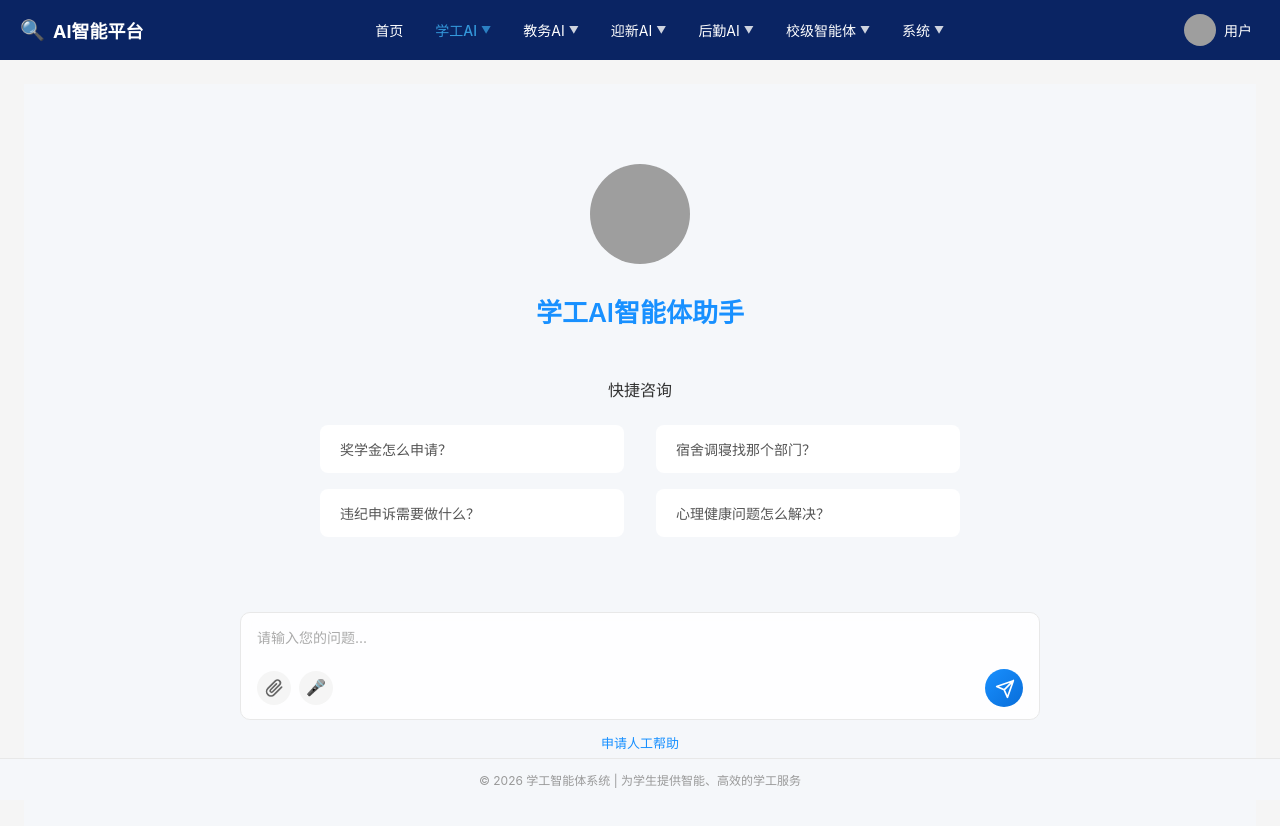
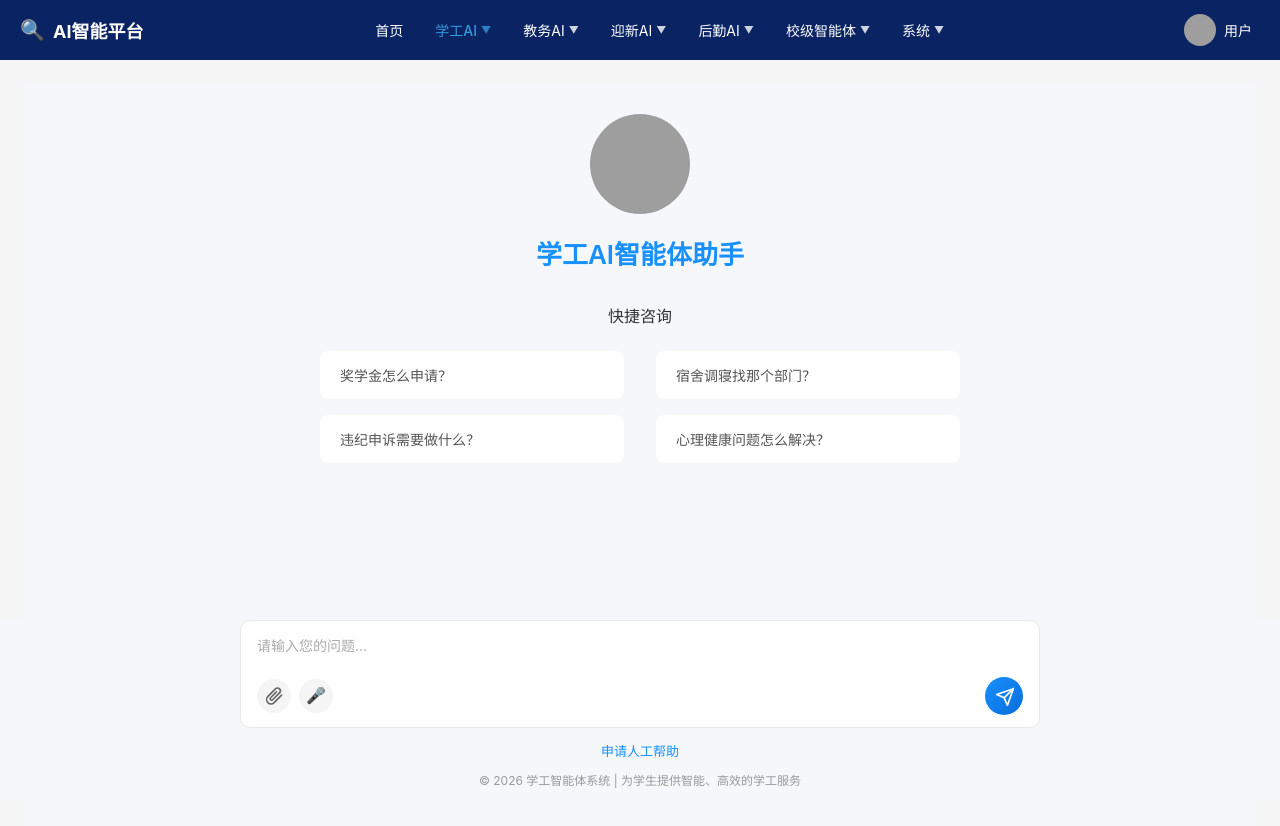
Before and after one commit to cjpcp/learn-work-agent-front, a Vue app: page /consultation in a window 1280 px wide. Shown: the top 826 px of the page. Built offline with nearby package versions, Linux system fonts and the light colour scheme; sample sign-in values are in the browser's storage; grey boxes are pictures that could not be loaded.

Commit message:
修复以下问题：1.智能咨询界面不协调，回答问题显示在文本框下透明区域 2.“人工处理中心”根据用户是否处理他人转接问题来显示；

```diff
--- a/src/api/consultation.ts
+++ b/src/api/consultation.ts
@@ -192,4 +192,7 @@ export const consultationApi = {
   getCompletedTransfers: (params: PageRequest): Promise<PageResult<HumanTransfer>> => {
     return request.get('/consultation/transfers/completed', { params })
   },
+  checkTransferConfigPermission: (): Promise<boolean> => {
+    return request.get('/consultation/transfer-config/permission')
+  },
 }
--- a/src/types/index.ts
+++ b/src/types/index.ts
@@ -131,6 +131,9 @@ export interface LeaveApplication {
   cancelApprovalComment?: string
   cancelApprovalTime?: string
   studentName?: string
+  departmentName?: string
+  grade?: string
+  className?: string
   createTime?: string
   updateTime?: string
 }
--- a/src/views/Login.vue
+++ b/src/views/Login.vue
@@ -72,11 +72,7 @@
                 :loading="loading"
                 class="login-button"
               >
-                <span v-if="!loading">登录</span>
-                <template v-else>
-                  <div class="loading-spinner"></div>
-                  <span>登录中...</span>
-                </template>
+                {{ loading ? '登录中...' : '登录' }}
               </a-button>
             </a-form-item>
 
@@ -428,21 +424,4 @@ const handleLogin = async () => {
   line-height: 1.5;
   opacity: 0.9;
 }
-
-.loading-spinner {
-  display: inline-block;
-  width: 16px;
-  height: 16px;
-  border: 2px solid rgba(255, 255, 255, 0.3);
-  border-top-color: #fff;
-  border-radius: 50%;
-  animation: spin 0.8s linear infinite;
-  margin-right: 8px;
-}
-
-@keyframes spin {
-  to {
-    transform: rotate(360deg);
-  }
-}
 </style>
--- a/src/views/consultation/Consultation.vue
+++ b/src/views/consultation/Consultation.vue
@@ -151,8 +151,8 @@
           </div>
           <div class="form-group">
             <label class="form-label">文件上传</label>
-            <div class="file-upload" @click="$refs.manualFileInput?.click()">
-              <input ref="manualFileInput" type="file" class="file-input" multiple @change="handleFileUpload" />
+            <div class="file-upload" @click="manualFileInputRef?.click()">
+              <input ref="manualFileInputRef" type="file" class="file-input" multiple @change="handleFileUpload" />
               <span class="file-icon">📎</span>
               <span v-if="selectedFiles.length === 0" class="file-placeholder">点击上传文件</span>
             </div>
@@ -351,6 +351,7 @@ const manualForm = reactive({
   questionDescription: '',
 })
 const selectedFiles = ref<File[]>([])
+const manualFileInputRef = ref<HTMLInputElement | null>(null)
 
 // 已选择文件列表（暂存在前端，提交时一起上传）
 interface UploadedFile {
@@ -705,7 +706,7 @@ const removeUploadedFile = (index: number) => {
 .main-content {
   max-width: 800px;
   margin: 0 auto;
-  padding: 60px 40px 200px;
+  padding: 20px 40px 180px;
   min-height: calc(100vh - 64px);
 }
 
@@ -717,11 +718,11 @@ const removeUploadedFile = (index: number) => {
 /* 欢迎界面 */
 .welcome-section {
   text-align: center;
-  padding: 20px 0;
+  padding: 10px 0;
 }
 
 .ai-avatar {
-  margin-bottom: 24px;
+  margin-bottom: 16px;
 }
 
 .avatar-image {
@@ -734,12 +735,12 @@ const removeUploadedFile = (index: number) => {
 .main-title {
   font-size: 26px;
   color: #1890ff;
-  margin-bottom: 48px;
+  margin-bottom: 32px;
   font-weight: 600;
 }
 
 .quick-consultation {
-  margin-top: 48px;
+  margin-top: 32px;
 }
 
 .quick-title {
@@ -779,6 +780,8 @@ const removeUploadedFile = (index: number) => {
   display: flex;
   flex-direction: column;
   gap: 20px;
+  background-color: #f5f7fa;
+  position: relative;
 }
 
 .conversation-item {
@@ -1086,8 +1089,8 @@ const removeUploadedFile = (index: number) => {
   bottom: 40px;
   left: 0;
   right: 0;
-  background-color: transparent;
-  padding: 16px 20px 8px;
+  background-color: #f5f7fa;
+  padding: 0;
   z-index: 100;
 }
 
@@ -1099,6 +1102,7 @@ const removeUploadedFile = (index: number) => {
   display: flex;
   flex-wrap: wrap;
   gap: 8px;
+  background-color: #f5f7fa;
 }
 
 .uploaded-file-item {
@@ -1155,8 +1159,7 @@ const removeUploadedFile = (index: number) => {
   border: 1px solid #e8e8e8;
   border-radius: 10px;
   padding: 12px 16px;
-  background-color: rgba(255, 255, 255, 0.85);
-  backdrop-filter: blur(10px);
+  background-color: #ffffff;
   transition:
     border-color 0.3s,
     box-shadow 0.3s;
--- a/src/views/process/ProcessService.vue
+++ b/src/views/process/ProcessService.vue
@@ -151,7 +151,7 @@
         </a-tab-pane>
 
         <!-- 人工处理中心标签页 -->
-        <a-tab-pane key="human" tab="人工处理中心">
+        <a-tab-pane v-if="showHumanCenter" key="human" tab="人工处理中心">
           <a-tabs v-model:active-key="humanActiveTab" class="sub-tabs">
             <a-tab-pane key="pending" tab="待完成">
               <a-table
@@ -707,6 +707,7 @@ interface ApprovalProcessDisplay {
 
 const userStore = useUserStore()
 const activeTab = ref('process')
+const showHumanCenter = ref(false)
 const humanActiveTab = ref('pending')
 const processActiveTab = ref('pending')
 
@@ -1344,7 +1345,7 @@ const handleViewTransferDetail = async (record: HumanTransfer) => {
 }
 
 // 转人工记录操作
-onMounted(() => {
+onMounted(async () => {
   loadProcesses()
   if (humanActiveTab.value === 'pending') {
     loadHumanProcessData()
@@ -1352,6 +1353,14 @@ onMounted(() => {
     loadCompletedProcessData()
   }
   loadTransferData()
+
+  try {
+    const hasPermission = await consultationApi.checkTransferConfigPermission()
+    showHumanCenter.value = hasPermission
+  } catch (error) {
+    console.error('检查人工处理中心权限失败:', error)
+    showHumanCenter.value = false
+  }
 })
 
 // 监听人工处理中心标签页变化
@@ -1406,29 +1415,29 @@ const handleCompletedFilterChange = () => {
 }
 
 .process-toolbar {
-  margin-bottom: 16px;
+  margin-bottom: 12px;
 }
 
 .pagination-wrapper {
   display: flex;
   justify-content: center;
-  margin-top: 20px;
-  padding: 16px 0;
+  margin-top: 12px;
+  padding: 10px 0;
 }
 
 .empty-state {
-  padding: 60px 0;
+  padding: 40px 0;
   text-align: center;
 }
 
 .process-list {
-  max-height: 600px;
+  max-height: calc(100vh - 280px);
   overflow-y: auto;
 }
 
 .process-item {
   border-bottom: 1px solid #f0f0f0;
-  padding: 16px 0;
+  padding: 10px 0;
 }
 
 .process-title {
@@ -1438,12 +1447,12 @@ const handleCompletedFilterChange = () => {
 }
 
 .process-info {
-  margin-top: 8px;
+  margin-top: 6px;
   color: #666;
 }
 
 .process-time {
-  margin-top: 4px;
+  margin-top: 2px;
   font-size: 12px;
   color: #999;
 }
```
